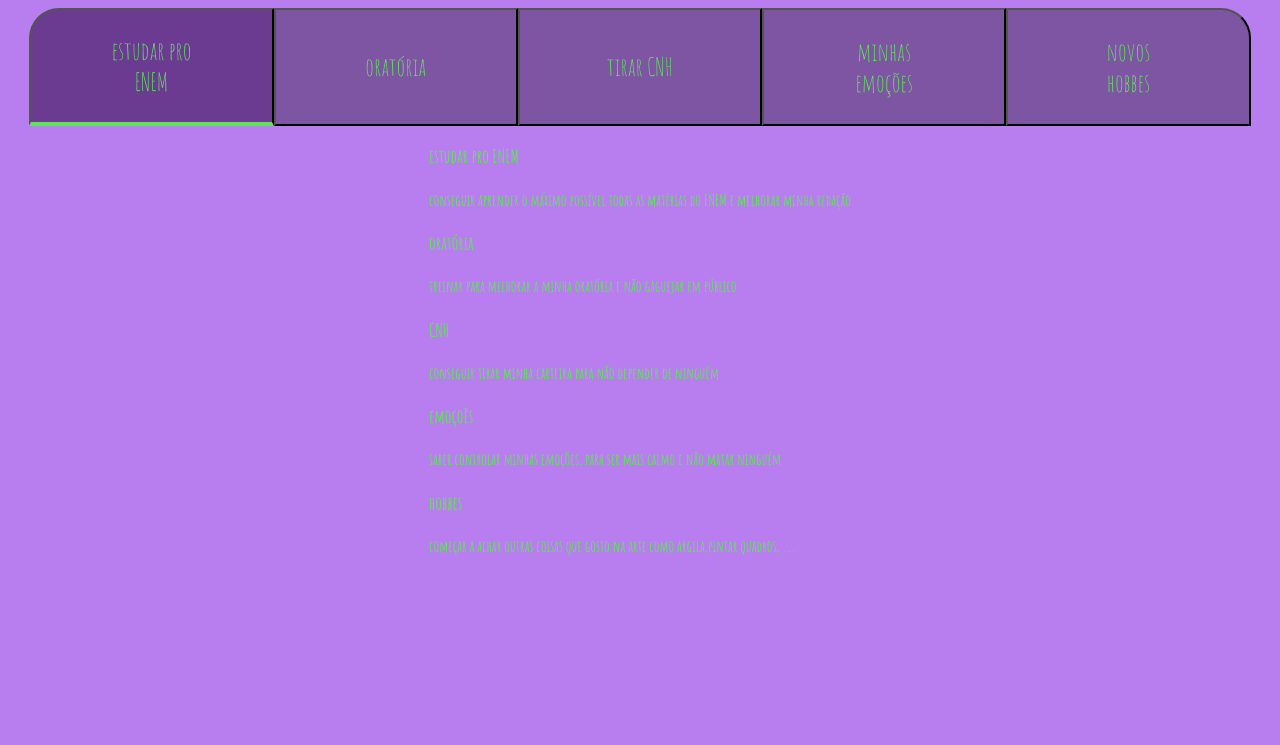
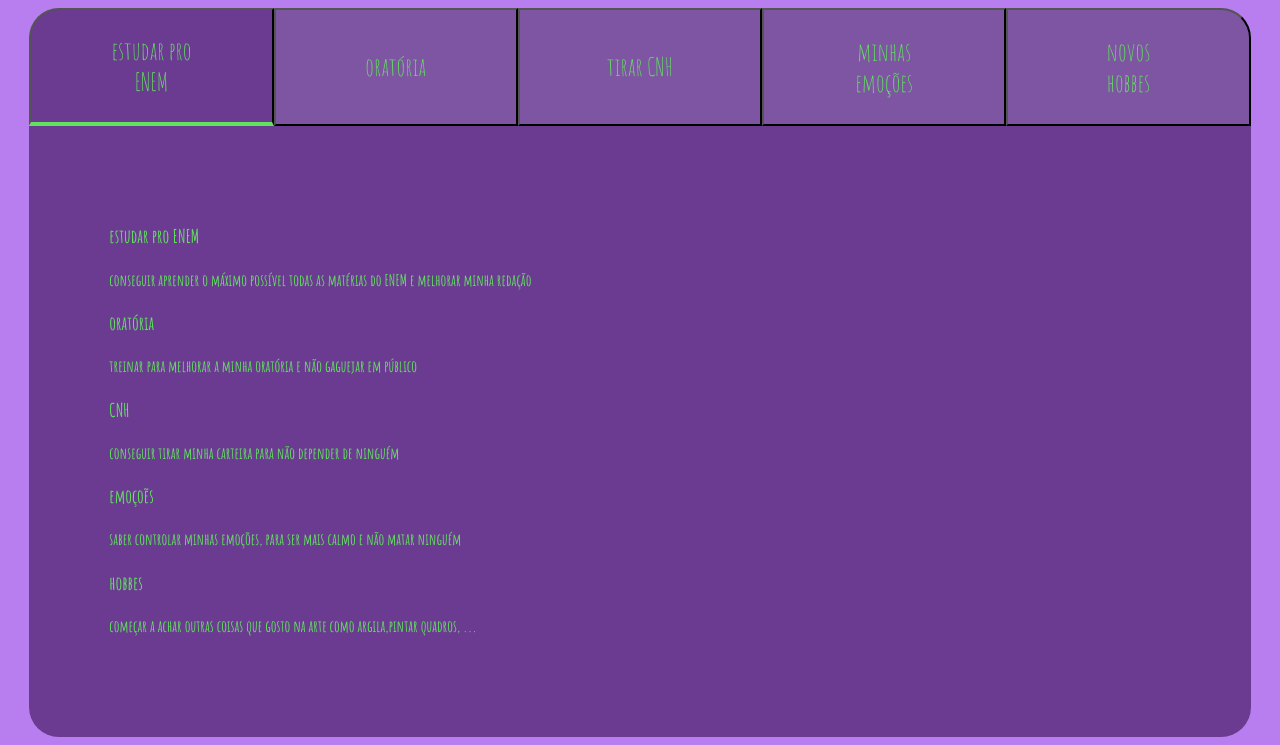
Before and after one commit to upvii/meus-objetivos, a plain HTML site: page meus objetivos/index.html in a window 1280 px wide. Shown: the part 106-851 px from the top of the page. Before the commit the page ends 800 px from the top, so only its background shows below. Drawn offline with Linux system fonts and the light colour scheme.

Commit message:
Add files via upload

```diff
--- a/meus objetivos/index.html
+++ b/meus objetivos/index.html
@@ -10,6 +10,7 @@
 <body>
     <section class="conteudo-principal">
         <h1 class="titulo-principal"> MEUS OBJETIVOS </h1>
+        <div class="conteudo">
         <div class="botoes">
            <button class="botao ativo"> estudar pro ENEM </button>
            <button class="botao"> oratória  </button>
@@ -18,7 +19,7 @@
            <button class="botao"> novos hobbes </button>
 
         </div>
-        <div class="aba texto">
+        <div class="aba-textos">
             <div class="aba conteudo">
                 <h3 class="aba-conteudo-titulo-principal"> estudar pro ENEM </h3>
                 <h4 class="aba-conteudo-titulo-secundario"> conseguir aprender o máximo possível todas as matérias do ENEM e melhorar minha redação </h4>
@@ -45,7 +46,7 @@
             </div>
 
         </div>
-
+        </div>
     </section>
     <script src="main.js"> </script>
 </body>
--- a/meus objetivos/style.css
+++ b/meus objetivos/style.css
@@ -7,7 +7,7 @@
     --texto2:#61e25d;
     --botao-ativo:#6a3b91;
     --botao-inativo: rgb(126, 85, 163);
-    --botao-fundo: rgb(255, 255, 255);
+    --texto-fundo:#6a3b91 ;
 }
 
 body{
@@ -59,3 +59,9 @@ body{
      background: var(--botao-ativo);
      border-bottom: 4px solid #61e25d ;
 }
+
+.aba-textos{
+     background-color: var(--texto-fundo);
+     padding: 80px;
+     border-radius: 0 0 30px 30px;
+}
```
